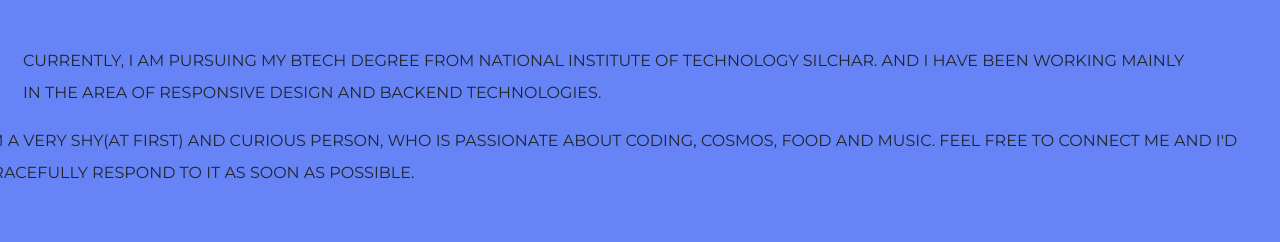
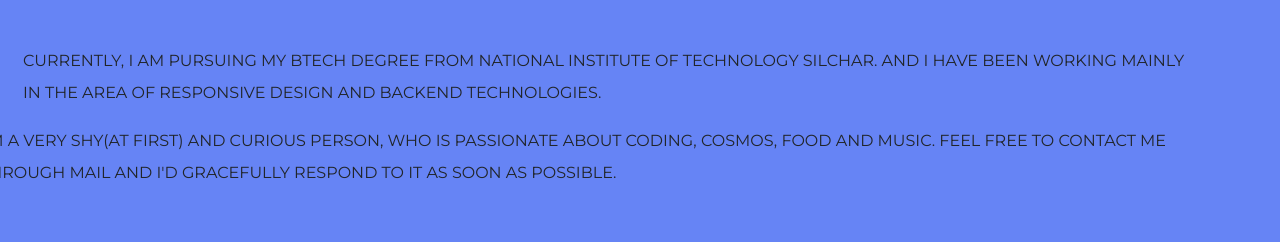
Before and after one commit to ManashPratimPathak/Personal_site_II, a plain HTML site: page index.html in a window 1280 px wide. Shown: the part 402-644 px from the top of the page. Drawn offline with nearby package versions, Linux system fonts and the light colour scheme.

Commit message:
Update index.html

```diff
--- a/index.html
+++ b/index.html
@@ -65,7 +65,7 @@
     <h3 class="brief">Front-end Developer/ UX & UI Designer</h3>
     <p class="briefIntro">CURRENTLY, I AM PURSUING MY BTECH DEGREE FROM NATIONAL INSTITUTE OF TECHNOLOGY SILCHAR. AND I HAVE BEEN WORKING MAINLY IN THE AREA OF RESPONSIVE DESIGN AND BACKEND TECHNOLOGIES.
     </p>
-    <p class="briefIntro1">I’M A VERY SHY(AT FIRST) AND CURIOUS PERSON, WHO IS PASSIONATE ABOUT CODING, COSMOS, FOOD AND MUSIC. FEEL FREE TO CONNECT ME AND I'D GRACEFULLY RESPOND TO IT AS SOON AS POSSIBLE.
+    <p class="briefIntro1">I’M A VERY SHY(AT FIRST) AND CURIOUS PERSON, WHO IS PASSIONATE ABOUT CODING, COSMOS, FOOD AND MUSIC. FEEL FREE TO CONTACT ME THROUGH MAIL AND I'D GRACEFULLY RESPOND TO IT AS SOON AS POSSIBLE.
 
     </p>
 
```
